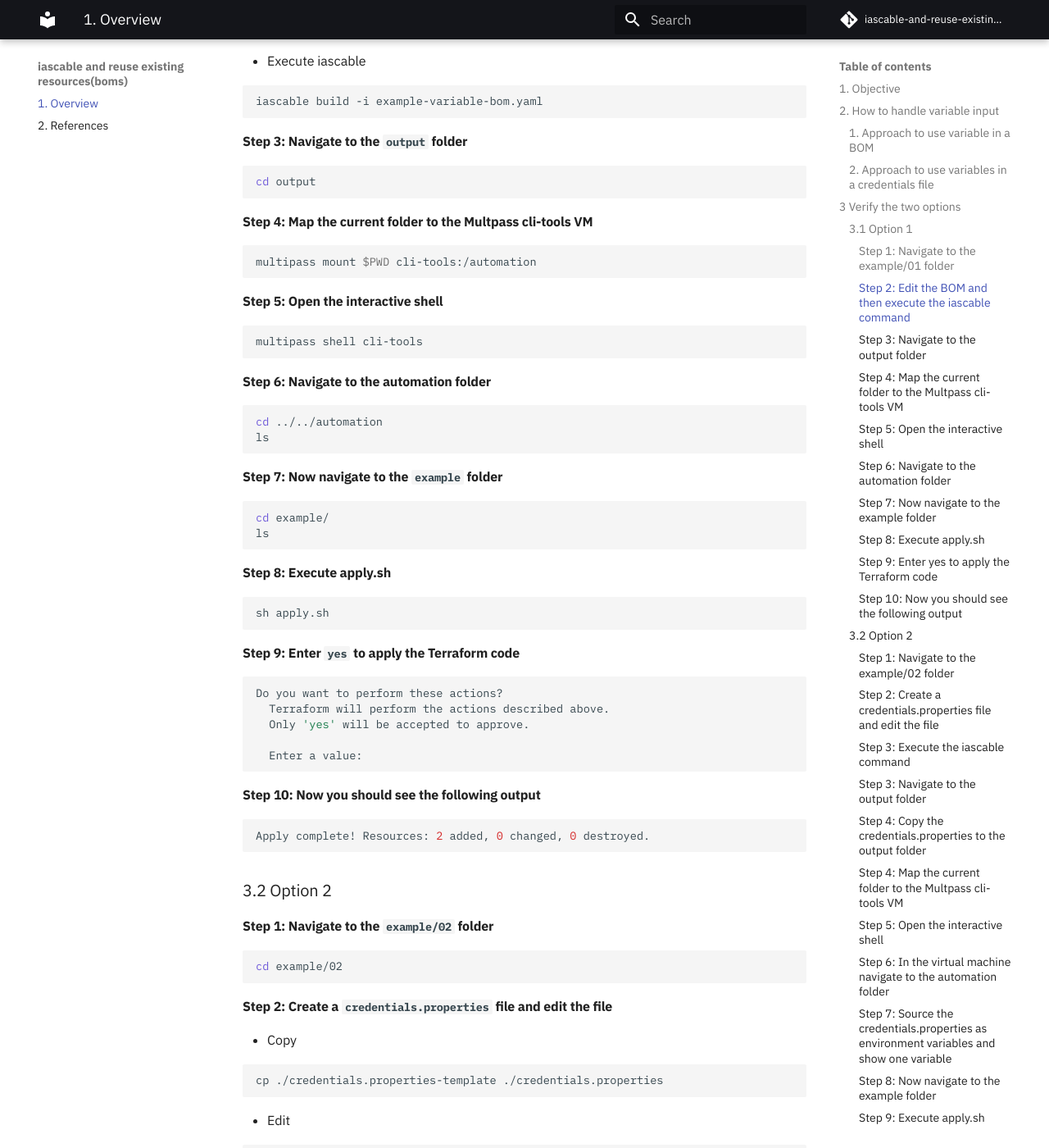
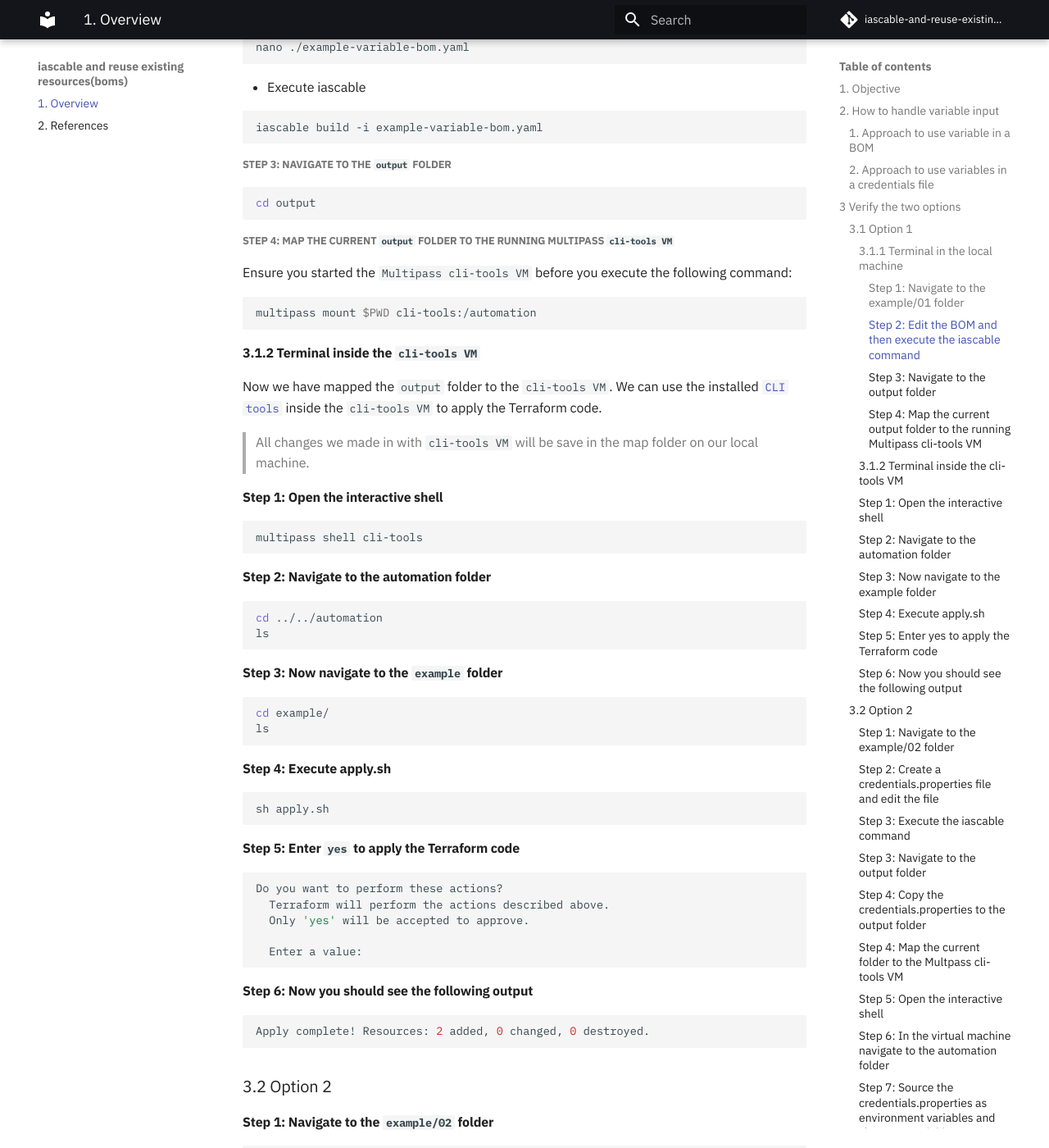
Before and after one commit to thomassuedbroecker/iascable-and-multi-stage-boms, an MkDocs documentation site: the page built from documentation/README.md, in a window 1280 px wide and 1400 px high, scrolled down 2111 px. Shown: the whole window at 82% size. Built offline with MkDocs 1.6.1 and Material for MkDocs 9.7.7, drawn with Linux system fonts in a browser that asks for light colours; comment, search, counter and statistics services are not loaded; some of the changed text lies outside the part shown.

Commit message:
update readme

````diff
--- a/documentation/README.md
+++ b/documentation/README.md
@@ -70,13 +70,15 @@
 
 ### 3.1 Option 1
 
-#### Step 1: Navigate to the `example/01` folder
+#### 3.1.1 Terminal in the local machine
+
+##### Step 1: Navigate to the `example/01` folder
 
 ```sh
 cd example/01
 ```
 
-#### Step 2: Edit the BOM and then execute the `iascable` command
+##### Step 2: Edit the BOM and then execute the `iascable` command
 
 * `BOM`
 
@@ -90,45 +92,53 @@
 iascable build -i example-variable-bom.yaml
 ```
 
-#### Step 3: Navigate to the `output` folder
+##### Step 3: Navigate to the `output` folder
 
 ```sh
 cd output
 ```
 
-#### Step 4: Map the current folder to the Multpass cli-tools VM
+##### Step 4: Map the current `output` folder to the running Multipass `cli-tools VM`
+
+Ensure you started the `Multipass cli-tools VM` before you execute the following command:
 
 ```sh
 multipass mount $PWD cli-tools:/automation
 ```
 
-#### Step 5: Open the interactive shell
+#### 3.1.2 Terminal inside the `cli-tools VM`
+
+Now we have mapped the `output` folder to the `cli-tools VM`. We can use the installed [`CLI tools`](https://github.com/cloud-native-toolkit/image-cli-tools) inside the `cli-tools VM` to apply the Terraform code.
+
+> All changes we made in with `cli-tools VM` will be save in the map folder on our local machine.
+
+#### Step 1: Open the interactive shell
 
 ```sh
 multipass shell cli-tools
 ```
 
-#### Step 6: Navigate to the automation folder
+#### Step 2: Navigate to the automation folder
 
 ```sh
 cd ../../automation
 ls
 ```
 
-#### Step 7: Now navigate to the `example` folder
+#### Step 3: Now navigate to the `example` folder
 
 ```sh
 cd example/
 ls
 ```
 
-#### Step 8: Execute apply.sh
+#### Step 4: Execute apply.sh
 
 ```sh
 sh apply.sh
 ```
 
-#### Step 9: Enter `yes` to apply the Terraform code
+#### Step 5: Enter `yes` to apply the Terraform code
 
 ```sh
 Do you want to perform these actions?
@@ -138,7 +148,7 @@
   Enter a value:
 ```
 
-#### Step 10: Now you should see the following output
+#### Step 6: Now you should see the following output
 
 ```sh
 Apply complete! Resources: 2 added, 0 changed, 0 destroyed.
````
